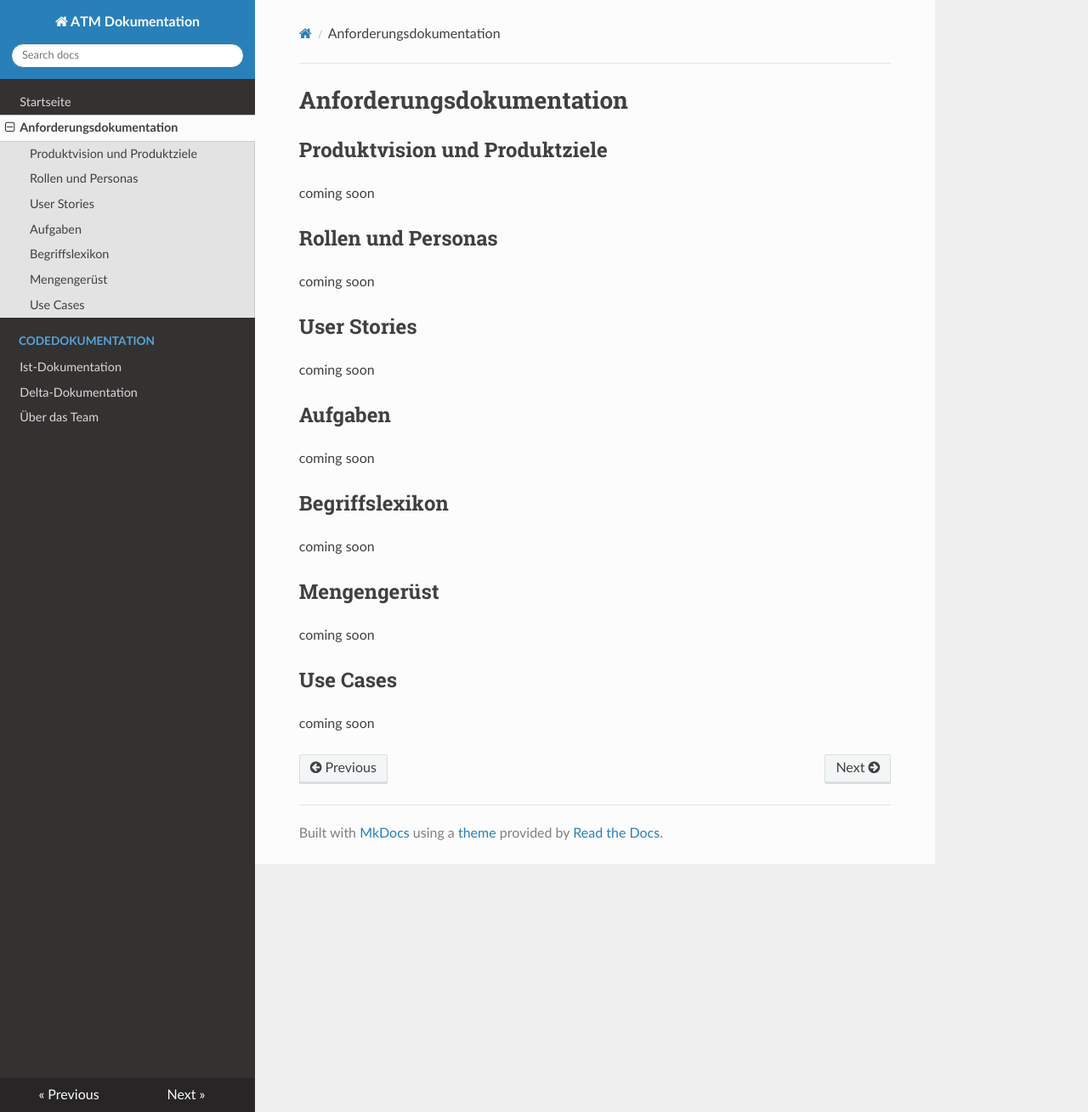
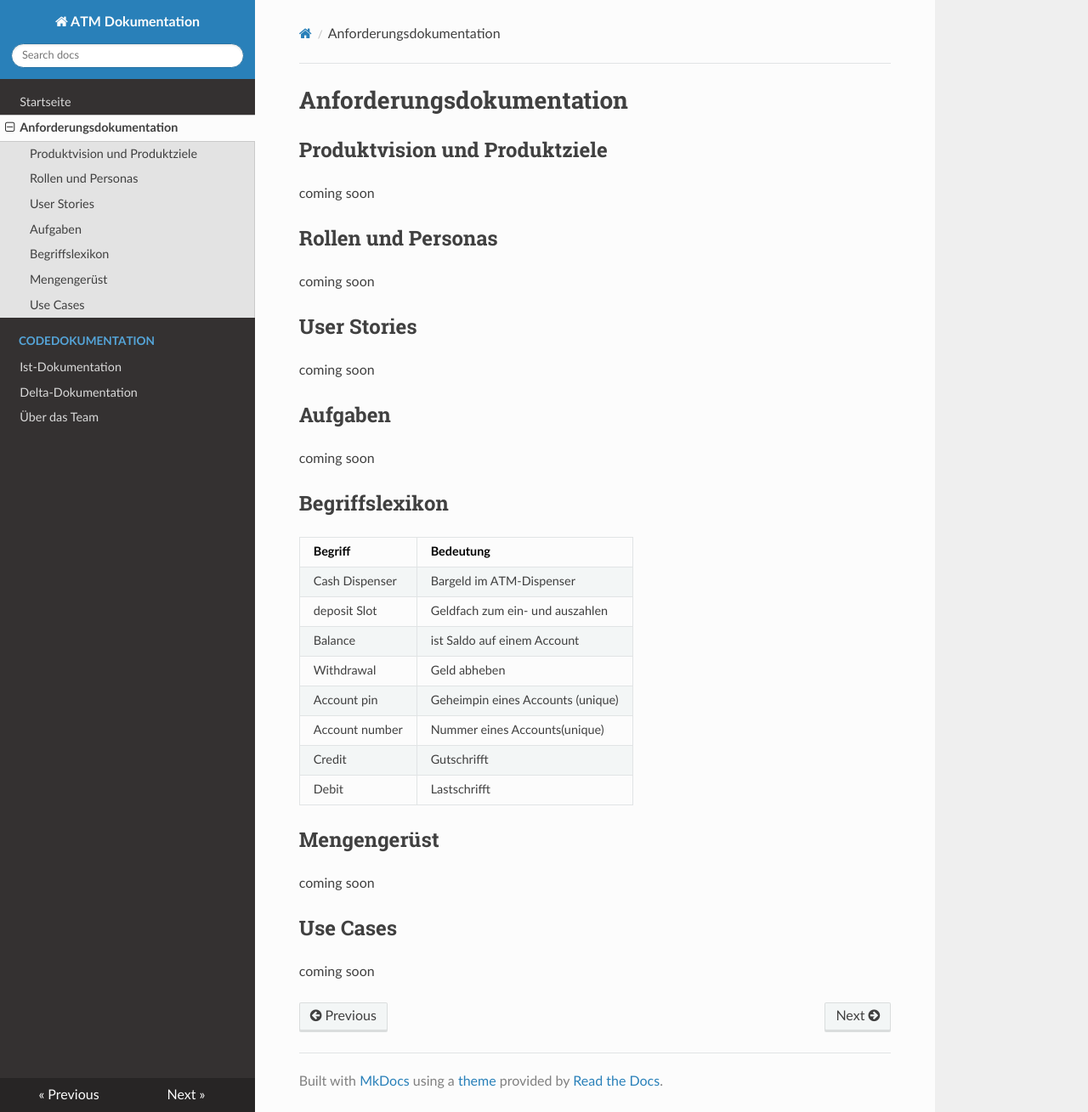
Before and after one commit to Halfpipe-SD/ATM, an MkDocs documentation site: the page built from docs/docs/requirements.md, in a window 1280 px wide and 1309 px high. Shown: the whole window at 85% size. Built offline with MkDocs 1.6.1, drawn with Linux system fonts in a browser that asks for light colours; nearby versions of some CDN libraries.

Commit message:
#1 Begriffe hinzugefügt

```diff
--- a/docs/docs/requirements.md
+++ b/docs/docs/requirements.md
@@ -18,7 +18,16 @@ coming soon
 
 ## Begriffslexikon
 
-coming soon
+| Begriff        | Bedeutung                         |
+| -------------- | --------------------------------- |
+| Cash Dispenser | Bargeld im ATM-Dispenser          |
+| deposit Slot   | Geldfach zum ein- und auszahlen   |
+| Balance        | ist Saldo auf einem Account       |
+| Withdrawal     | Geld abheben                      |
+| Account pin    | Geheimpin eines Accounts (unique) |
+| Account number | Nummer eines Accounts(unique)     |
+| Credit         | Gutschrifft                       |
+| Debit          | Lastschrifft                      |
 
 ## Mengengerüst
 
```
